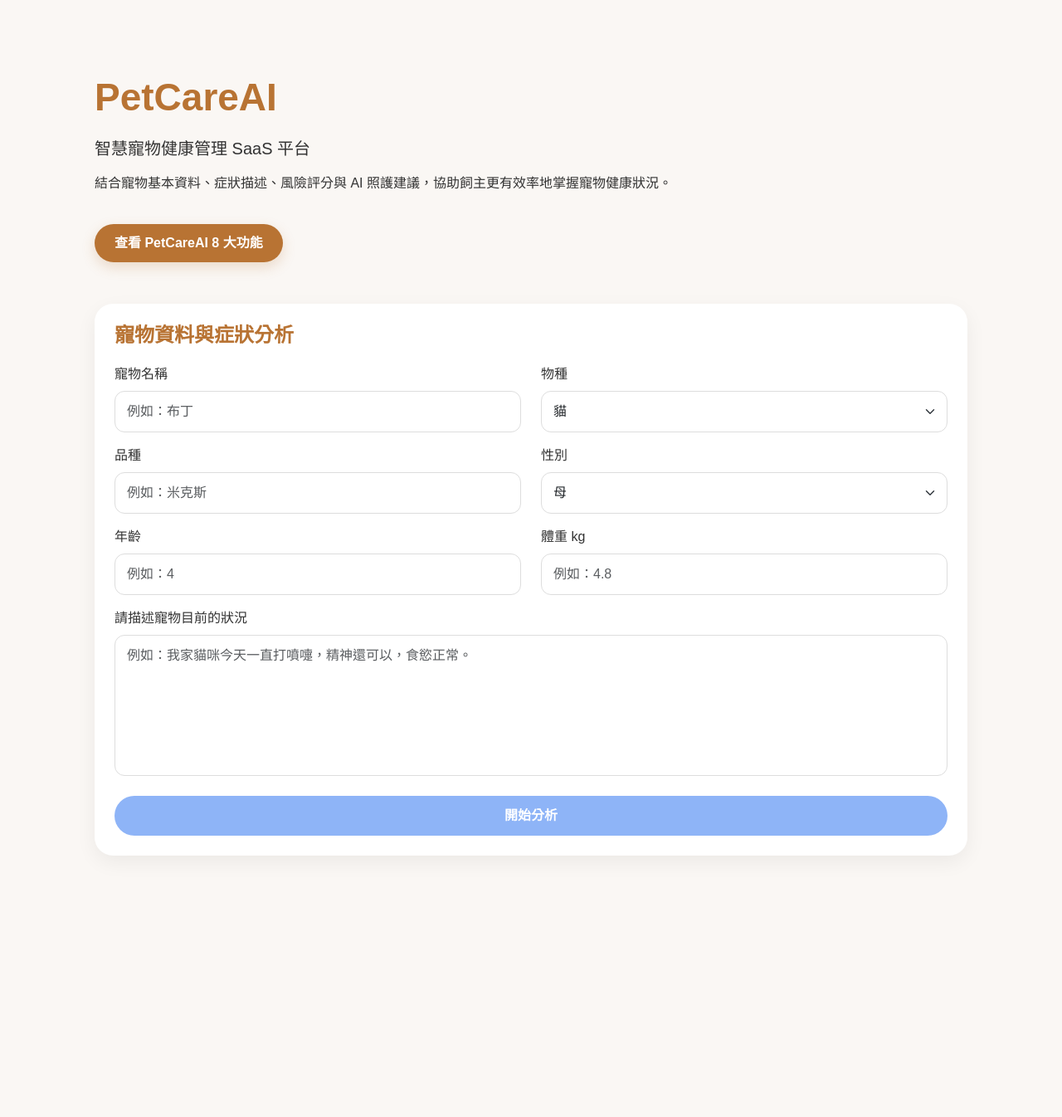
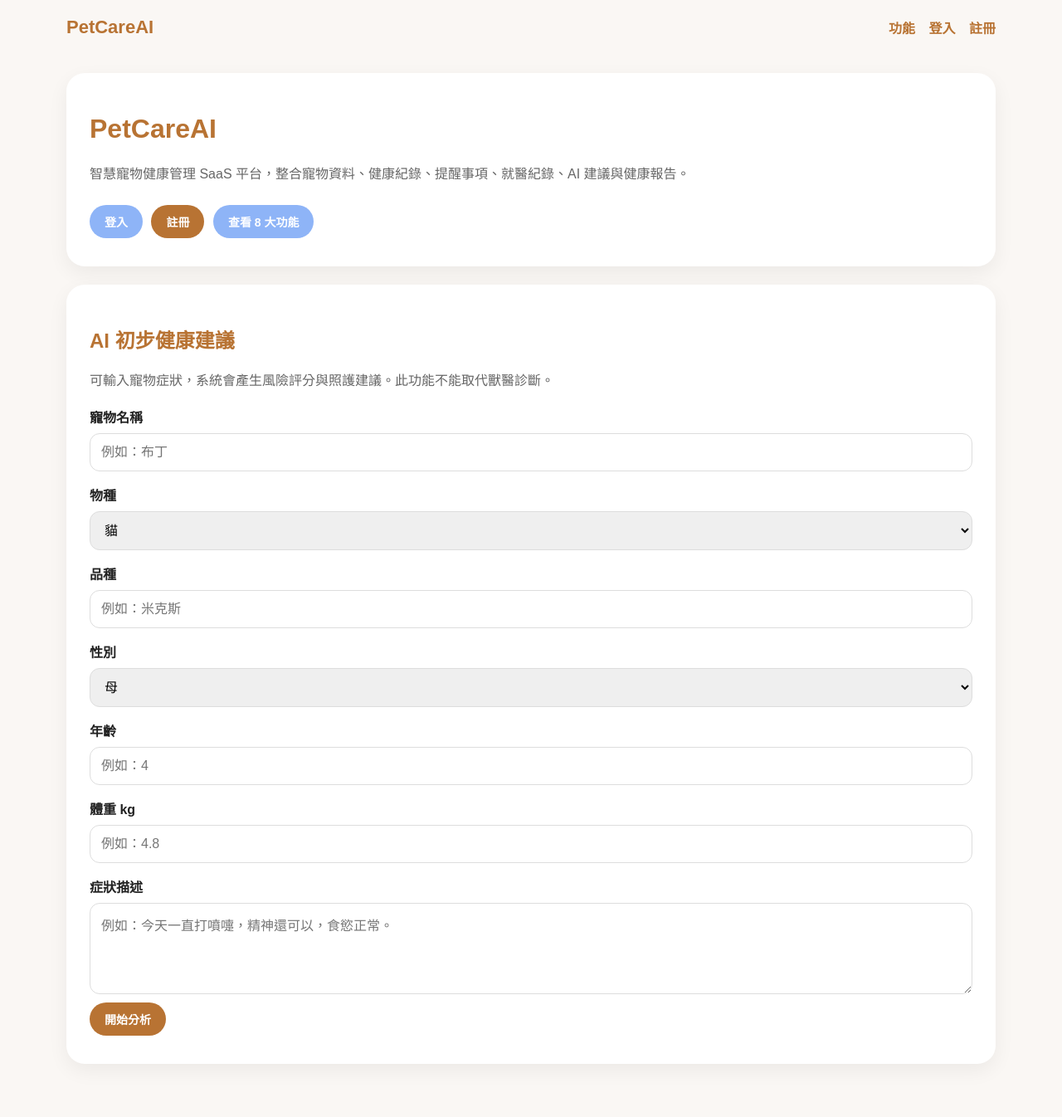
Before and after one commit to carol651104/PetCareAI, a Flask app: page / in a window 1280 px wide. Shown: the whole page at 83% size. Before the commit the page ends 1007 px from the top, so only its background shows below. Run offline with Flask 3, Linux system fonts and the light colour scheme.

Commit message:
Update home.html

```diff
--- a/templates/home.html
+++ b/templates/home.html
@@ -1,272 +1,108 @@
-<!DOCTYPE html>
-<html lang="zh-Hant">
-<head>
-    <meta charset="UTF-8">
-    <title>PetCare AI</title>
+{% extends "base.html" %}
 
-    <link href="https://cdn.jsdelivr.net/npm/bootstrap@5.3.3/dist/css/bootstrap.min.css" rel="stylesheet">
+{% block title %}PetCareAI 首頁{% endblock %}
 
-    <style>
-        body {
-            background: #faf7f4;
-            font-family: "Microsoft JhengHei", sans-serif;
-            color: #222;
-        }
+{% block content %}
 
-        .main-container {
-            max-width: 1100px;
-            margin: auto;
-            padding: 50px 24px;
-        }
+<div class="card">
+    <h1>PetCareAI</h1>
+    <p class="muted">
+        智慧寵物健康管理 SaaS 平台，整合寵物資料、健康紀錄、提醒事項、就醫紀錄、AI 建議與健康報告。
+    </p>
 
-        .hero {
-            background: transparent;
-            padding: 30px 0 34px 0;
-            margin-top: 10px;
-        }
+    {% if current_user.is_authenticated %}
+        <a class="btn" href="/dashboard">進入 Dashboard</a>
+        <a class="btn btn-brown" href="/pets">管理寵物</a>
+    {% else %}
+        <a class="btn" href="/login">登入</a>
+        <a class="btn btn-brown" href="/register">註冊</a>
+    {% endif %}
 
-        .hero h1 {
-            color: #b87333;
-            font-size: 46px;
-            font-weight: bold;
-            margin-bottom: 16px;
-        }
-
-        .hero .lead {
-            font-size: 20px;
-            color: #333;
-            margin-bottom: 10px;
-        }
-
-        .hero p {
-            color: #333;
-            line-height: 1.8;
-        }
-
-        .feature-btn {
-            display: inline-block;
-            margin-top: 18px;
-            padding: 11px 24px;
-            background: #b87333;
-            color: white;
-            border-radius: 999px;
-            text-decoration: none;
-            font-weight: bold;
-            box-shadow: 0 6px 16px rgba(184, 115, 51, 0.22);
-            transition: 0.2s;
-        }
-
-        .feature-btn:hover {
-            background: #9f622c;
-            transform: translateY(-2px);
-            color: white;
-        }
-
-        .card {
-            background: white;
-            border-radius: 22px;
-            border: none;
-            box-shadow: 0 8px 24px rgba(0,0,0,0.06);
-        }
-
-        .section-title {
-            color: #b87333;
-            font-weight: bold;
-            margin-bottom: 20px;
-        }
-
-        .form-label {
-            font-weight: 500;
-            color: #333;
-        }
-
-        .form-control,
-        .form-select {
-            border-radius: 12px;
-            border: 1px solid #ddd;
-            padding: 12px 14px;
-        }
-
-        .form-control:focus,
-        .form-select:focus {
-            border-color: #8eb4f7;
-            box-shadow: 0 0 0 0.2rem rgba(142, 180, 247, 0.22);
-        }
-
-        textarea {
-            resize: none;
-        }
-
-        .analyze-btn {
-            background: #8eb4f7;
-            border: none;
-            border-radius: 999px;
-            padding: 12px 20px;
-            font-weight: bold;
-            color: white;
-            transition: 0.2s;
-        }
-
-        .analyze-btn:hover {
-            background: #75a1ef;
-            transform: translateY(-1px);
-            color: white;
-        }
-
-        .answer-box {
-            white-space: pre-wrap;
-            line-height: 1.8;
-        }
-
-        .badge-risk {
-            font-size: 18px;
-            padding: 12px 18px;
-            border-radius: 20px;
-        }
-
-        .info-card {
-            line-height: 1.8;
-        }
-
-        .footer-space {
-            height: 40px;
-        }
-
-        @media (max-width: 768px) {
-            .main-container {
-                padding: 34px 18px;
-            }
-
-            .hero h1 {
-                font-size: 36px;
-            }
-
-            .hero .lead {
-                font-size: 18px;
-            }
-        }
-    </style>
-</head>
-
-<body>
-
-<div class="main-container">
-
-    <div class="hero">
-        <h1>PetCareAI</h1>
-        <p class="lead">智慧寵物健康管理 SaaS 平台</p>
-        <p>結合寵物基本資料、症狀描述、風險評分與 AI 照護建議，協助飼主更有效率地掌握寵物健康狀況。</p>
-
-        <a href="/features" class="feature-btn">查看 PetCareAI 8 大功能</a>
+    <a class="btn" href="/features">查看 8 大功能</a>
 </div>
 
-    <div class="card p-4 mt-3">
-        <h4 class="section-title">寵物資料與症狀分析</h4>
+<div class="card">
+    <h2>AI 初步健康建議</h2>
+    <p class="muted">可輸入寵物症狀，系統會產生風險評分與照護建議。此功能不能取代獸醫診斷。</p>
 
-        <form action="/ai" method="post">
+    <form action="/ai" method="POST">
+        {% if current_user.is_authenticated and pets %}
+            <label>選擇已建立的寵物</label>
+            <select name="pet_id">
+                <option value="">不選擇，手動輸入資料</option>
+                {% for pet in pets %}
+                    <option value="{{ pet.id }}">{{ pet.name }}｜{{ pet.species }}</option>
+                {% endfor %}
+            </select>
+        {% endif %}
 
-            <div class="row">
-                <div class="col-md-6 mb-3">
-                    <label class="form-label">寵物名稱</label>
-                    <input type="text" name="pet_name" class="form-control" placeholder="例如：布丁" required>
-                </div>
+        <label>寵物名稱</label>
+        <input type="text" name="pet_name" placeholder="例如：布丁">
 
-                <div class="col-md-6 mb-3">
-                    <label class="form-label">物種</label>
-                    <select name="species" class="form-select" required>
+        <label>物種</label>
+        <select name="species">
             <option value="貓">貓</option>
             <option value="狗">狗</option>
             <option value="兔子">兔子</option>
+            <option value="倉鼠">倉鼠</option>
+            <option value="鳥類">鳥類</option>
+            <option value="烏龜">烏龜</option>
             <option value="其他">其他</option>
         </select>
-                </div>
 
-                <div class="col-md-6 mb-3">
-                    <label class="form-label">品種</label>
-                    <input type="text" name="breed" class="form-control" placeholder="例如：米克斯" required>
-                </div>
+        <label>品種</label>
+        <input type="text" name="breed" placeholder="例如：米克斯">
 
-                <div class="col-md-6 mb-3">
-                    <label class="form-label">性別</label>
-                    <select name="gender" class="form-select" required>
+        <label>性別</label>
+        <select name="gender">
             <option value="母">母</option>
             <option value="公">公</option>
             <option value="未知">未知</option>
         </select>
-                </div>
 
-                <div class="col-md-6 mb-3">
-                    <label class="form-label">年齡</label>
-                    <input type="number" step="0.1" name="age" class="form-control" placeholder="例如：4" required>
-                </div>
+        <label>年齡</label>
+        <input type="number" step="0.1" name="age" placeholder="例如：4">
 
-                <div class="col-md-6 mb-3">
-                    <label class="form-label">體重 kg</label>
-                    <input type="number" step="0.1" name="weight" class="form-control" placeholder="例如：4.8" required>
-                </div>
-            </div>
+        <label>體重 kg</label>
+        <input type="number" step="0.1" name="weight" placeholder="例如：4.8">
 
-            <div class="mb-3">
-                <label class="form-label">請描述寵物目前的狀況</label>
-                <textarea
-                    name="symptom"
-                    class="form-control"
-                    rows="6"
-                    placeholder="例如：我家貓咪今天一直打噴嚏，精神還可以，食慾正常。"
-                    required></textarea>
-            </div>
+        <label>症狀描述</label>
+        <textarea name="symptom" placeholder="例如：今天一直打噴嚏，精神還可以，食慾正常。" required></textarea>
 
-            <button class="btn analyze-btn mt-2 w-100" type="submit">
-                開始分析
-            </button>
+        <button class="btn btn-brown" type="submit">開始分析</button>
     </form>
 </div>
 
 {% if pet_info %}
-    <div class="card p-4 mt-4 info-card">
-        <h4 class="section-title">本次寵物資料</h4>
-
-        <div class="row">
-            <div class="col-md-4 mb-2">名稱：{{ pet_info.pet_name }}</div>
-            <div class="col-md-4 mb-2">物種：{{ pet_info.species }}</div>
-            <div class="col-md-4 mb-2">品種：{{ pet_info.breed }}</div>
-            <div class="col-md-4 mb-2">性別：{{ pet_info.gender }}</div>
-            <div class="col-md-4 mb-2">年齡：{{ pet_info.age }} 歲</div>
-            <div class="col-md-4 mb-2">體重：{{ pet_info.weight }} kg</div>
-        </div>
-
-        <div class="mt-3">
-            <strong>症狀描述：</strong><br>
-            {{ pet_info.symptom }}
-        </div>
+<div class="card">
+    <h2>本次寵物資料</h2>
+    <p>
+        名稱：{{ pet_info.pet_name }}<br>
+        物種：{{ pet_info.species }}<br>
+        品種：{{ pet_info.breed }}<br>
+        性別：{{ pet_info.gender }}<br>
+        年齡：{{ pet_info.age }} 歲<br>
+        體重：{{ pet_info.weight }} kg<br>
+        症狀：{{ pet_info.symptom }}
+    </p>
 </div>
 {% endif %}
 
 {% if risk_level %}
-    <div class="card p-4 mt-4">
-        <h4 class="section-title">健康風險評分</h4>
-
-        <span class="badge bg-{{ risk_color }} badge-risk">
+<div class="card">
+    <h2>健康風險評分</h2>
+    <p style="font-size: 22px; font-weight: bold;">
         {{ risk_score }} 分｜{{ risk_level }}
-        </span>
-
-        <p class="mt-3 mb-0">{{ risk_advice }}</p>
+    </p>
+    <p>{{ risk_advice }}</p>
 </div>
 {% endif %}
 
 {% if answer %}
-    <div class="card p-4 mt-4 mb-5">
-        <h4 class="section-title">AI 初步照護建議</h4>
-
-        <div class="answer-box">
-            {{ answer }}
-        </div>
+<div class="card">
+    <h2>AI 初步照護建議</h2>
+    <div style="white-space: pre-wrap; line-height: 1.8;">{{ answer }}</div>
 </div>
 {% endif %}
 
-    <div class="footer-space"></div>
-
-</div>
-
-</body>
-</html>
+{% endblock %}
```
Lines whose indentation alone changed are shown as unchanged.
